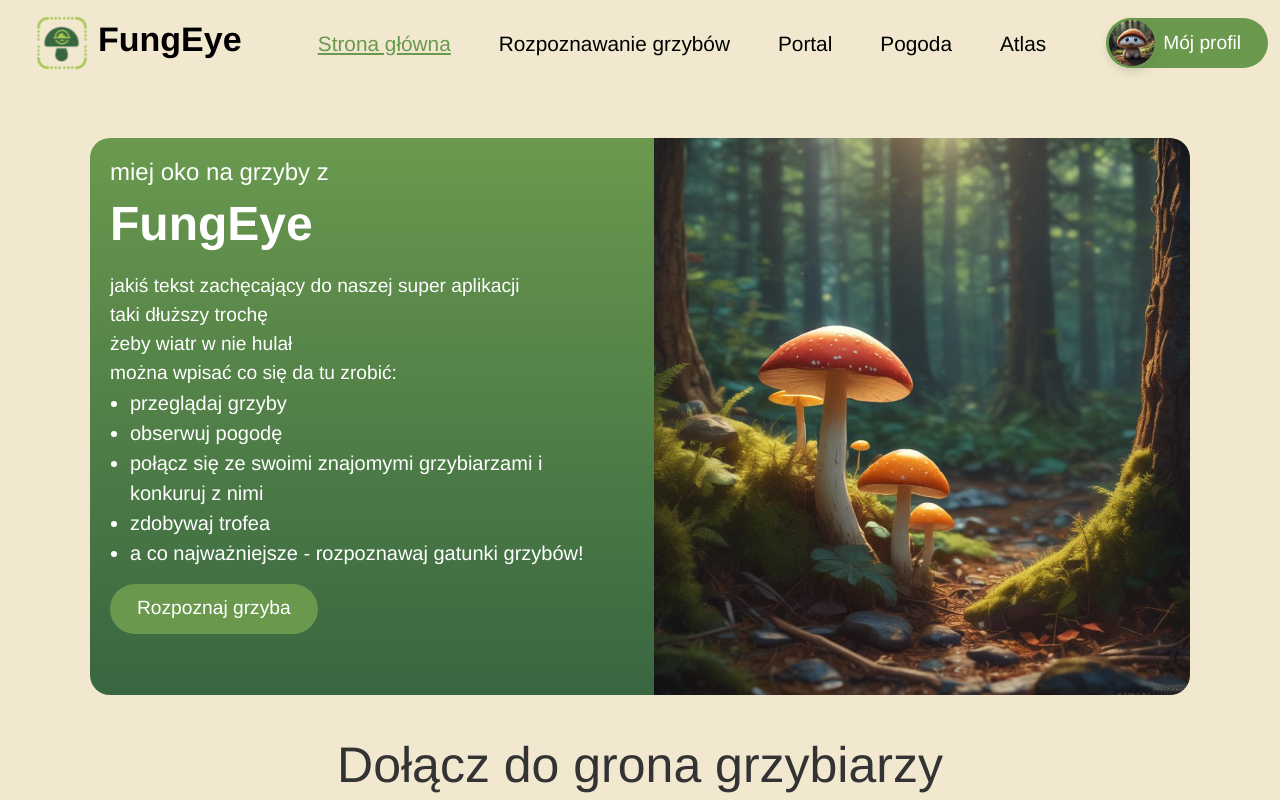
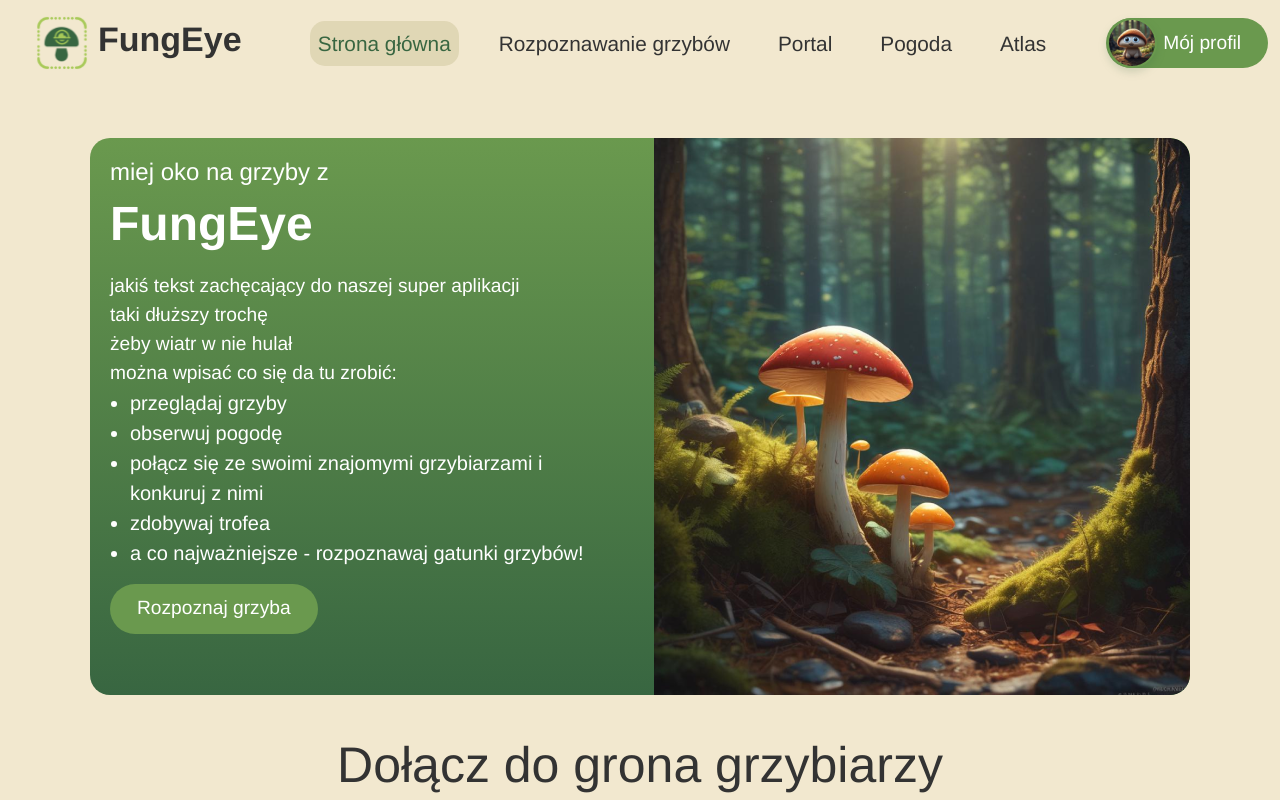
Before and after one commit to Bakkonrad/FungEye, a Vue app in the folder FungEyeApp/: page / in a window 1280 px wide. Shown: the top 800 px of the page. Built offline with nearby package versions, Linux system fonts and the light colour scheme.

Commit message:
activated nav links

```diff
--- a/FungEyeApp/src/App.vue
+++ b/FungEyeApp/src/App.vue
@@ -32,14 +32,18 @@ export default {
 <style>
 /* body */
 body {
-  background-color: #f2e8cf !important;
-  font-family: "Helvetica Neue", Helvetica, Arial, sans-serif;
   /* zmienne css, przykładowe użycie: color: var(--dark-green); */
   --dark-green: #386641;
   --green: #6a994e;
   --light-green: #a7c957;
   --beige: #f2e8cf;
+  --dark-beige: #e0d7b5;
   --red: #bc4749;
+  --dark-red: #712b2c;
+  --black: #333333;
+  background-color: var(--beige) !important;
+  font-family: "Helvetica Neue", Helvetica, Arial, sans-serif;
+  color: var(--black);
 }
 
 /* fonts */
@@ -78,7 +82,7 @@ ul {
 }
 
 ::-webkit-scrollbar-track {
-  background: #d7ceb8;
+  background: var(--dark-beige);
 }
 
 ::-webkit-scrollbar-thumb {
@@ -137,14 +141,14 @@ ul {
 }
 
 .fungeye-red-button:hover {
-  background: #712b2c;
+  background: var(--dark-red);
   color: white;
 }
 
 .fungeye-red-button:focus,
 .fungeye-red-button:active,
 .fungeye-red-button:active:focus {
-  background: #712b2c;
+  background: var(--dark-red);
   color: white;
   font-weight: 600;
 }
--- a/FungEyeApp/src/components/Logo.vue
+++ b/FungEyeApp/src/components/Logo.vue
@@ -28,7 +28,7 @@ export default {
   font-family: "Helvetica Neue", Helvetica, Arial, sans-serif;
     font-weight: 700;
     font-size: 1.7em;
-    /* color: var(--dark-green); */
+    color: var(--black);
 }
 
 </style>
--- a/FungEyeApp/src/components/Navbar.vue
+++ b/FungEyeApp/src/components/Navbar.vue
@@ -16,19 +16,19 @@
       <div class="collapse navbar-collapse" id="navbarNav">
         <ul class="navbar-nav">
           <li class="nav-item">
-            <RouterLink to="/" class="nav-link active" aria-current="page">Strona główna</RouterLink>
+            <RouterLink to="/" :class="getActiveNavLink('home')" aria-current="page">Strona główna</RouterLink>
           </li>
           <li class="nav-item">
-            <RouterLink to="/recognize" class="nav-link">Rozpoznawanie grzybów</RouterLink>
+            <RouterLink to="/recognize" :class="getActiveNavLink('recognize')">Rozpoznawanie grzybów</RouterLink>
           </li>
           <li class="nav-item">
-            <RouterLink to="/portal" class="nav-link">Portal</RouterLink>
+            <RouterLink to="/portal" :class="getActiveNavLink('portal')">Portal</RouterLink>
           </li>
           <li class="nav-item">
-            <RouterLink to="/weather" class="nav-link">Pogoda</RouterLink>
+            <RouterLink to="/weather" :class="getActiveNavLink('weather')">Pogoda</RouterLink>
           </li>
           <li class="nav-item">
-            <RouterLink to="/atlas" class="nav-link">Atlas</RouterLink>
+            <RouterLink to="/atlas" :class="getActiveNavLink('atlas')">Atlas</RouterLink>
           </li>
         </ul>
     </div>
@@ -53,6 +53,15 @@ export default {
     return {
       loggedIn: true,
     }
+  },
+  methods: {
+    getActiveNavLink(viewName) {
+      let classString = "nav-link";
+      if (this.$route.name === viewName) {
+        classString += " active";
+      }
+      return classString;
+    }
   }
 };
 </script>
@@ -74,19 +83,22 @@ export default {
 }
 
 .nav-link {
-  font-family:   "Helvetica Neue", Helvetica, Arial, sans-serif;
+  font-family: "Helvetica Neue", Helvetica, Arial, sans-serif;
   font-style: normal;
   font-size: 1.3em;
   line-height: 29px;
 
-  color: #000000;
+  color: var(--black);
   cursor: pointer;
+  transition: 0.05s;
 }
 
 .nav-link.active {
-  color: var(--green) !important;
-  font-weight: 500;
-  text-decoration: underline;
+  color: var(--dark-green) !important;
+  font-weight: 400;
+  background-color: var(--dark-beige);
+  border-radius: 15px;
+  /* text-decoration: underline; */
 }
 
 #logInButton {
```
